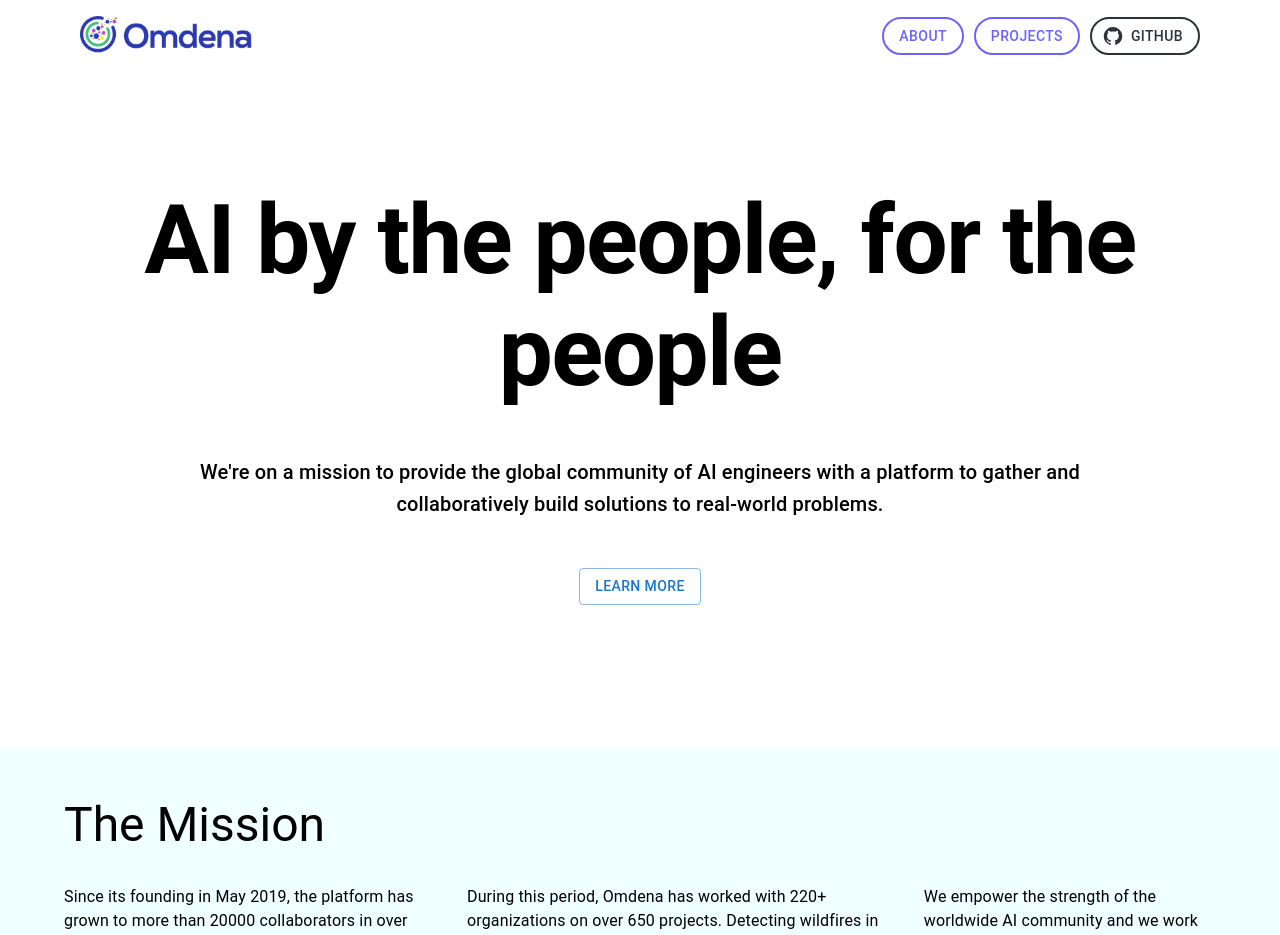
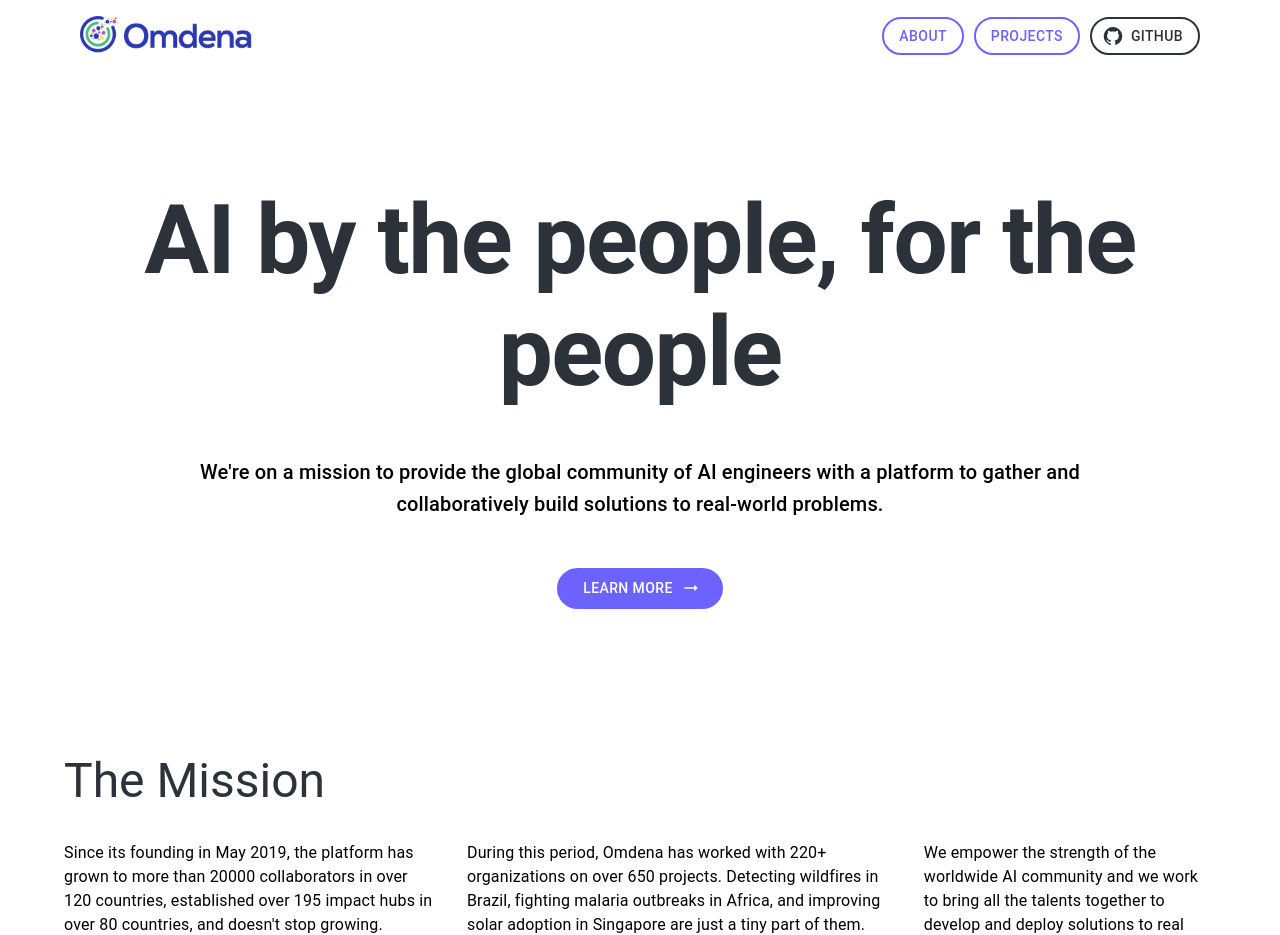
Before and after one commit to MahendraDani/omdena-club, a React (Vite) app: page /about in a window 1280 px wide. Shown: the top 935 px of the page. Built offline with nearby package versions, Linux system fonts and the light colour scheme.

Commit message:
feat: styled projects page

```diff
--- a/src/components/About/AboutIntro.jsx
+++ b/src/components/About/AboutIntro.jsx
@@ -1,4 +1,5 @@
-import { Box, Button, Container, Stack, Typography } from "@mui/material";
+import { ArrowRightAlt } from "@mui/icons-material";
+import { Box, Button, Container, Link, Stack, Typography } from "@mui/material";
 import React from "react";
 
 const AboutIntro = () => {
@@ -8,14 +9,14 @@ const AboutIntro = () => {
         direction={"column"}
         sx={{
           my: 12,
-          mb: 16,
+          mb: 2,
           justifyContent: "space-between",
           alignItems: "center",
           p: 2,
           gap: 6,
         }}
       >
-        <Box>
+        <Box color={"gray.main"}>
           <Typography
             variant="h1"
             fontWeight={700}
@@ -36,7 +37,7 @@ const AboutIntro = () => {
             AI by the people, for the people
           </Typography>
         </Box>
-        <Box>
+        <Box sx={{ color: "gray" }}>
           <Typography
             variant="h6"
             sx={{ width: "90%", mx: "auto", textAlign: "center" }}
@@ -47,7 +48,29 @@ const AboutIntro = () => {
           </Typography>
         </Box>
         <Box>
-          <Button variant="outlined">Learn More</Button>
+          {/* <Button variant="outlined">Learn More</Button> */}
+          <Link href="https://omdena.com/about/" target="_blank">
+            <Button
+              endIcon={<ArrowRightAlt />}
+              sx={{
+                bgcolor: "purple.primary",
+                px: 3,
+                color: "white",
+                border: "2px solid",
+                borderColor: "purple.primary",
+                borderRadius: 10,
+                transition: "all 0.3s ease-in",
+                ":hover": {
+                  border: "2px solid",
+                  borderColor: "purple.primary",
+                  borderRadius: 10,
+                  color: "purple.primary",
+                },
+              }}
+            >
+              Learn More
+            </Button>
+          </Link>
         </Box>
       </Stack>
     </Container>
--- a/src/components/About/Mission.jsx
+++ b/src/components/About/Mission.jsx
@@ -17,13 +17,13 @@ const Mission = () => {
     },
   ];
   return (
-    <Box sx={{ width: "100%", p: 2, py: 6, bgcolor: "azure" }}>
+    <Box sx={{ width: "100%", p: 2, py: 6, mt: 10, mb: 10 }}>
       <Container>
         <Stack
           direction={"column"}
           sx={{ justifyContent: "space-between", alignItems: "start", gap: 4 }}
         >
-          <Box>
+          <Box sx={{ color: "gray.main" }}>
             <Typography
               variant="h3"
               sx={{ display: { xs: "none", md: "block" } }}
@@ -40,6 +40,7 @@ const Mission = () => {
               justifyContent: "space-between",
               alignItems: "start",
               gap: 4,
+              color: "gray",
             }}
           >
             {data.map((item, index) => {
--- a/src/components/Navbar/Navbar.jsx
+++ b/src/components/Navbar/Navbar.jsx
@@ -6,8 +6,6 @@ import NavButton from "./NavButton";
 import { GitHub } from "@mui/icons-material";
 
 const Navbar = () => {
-  const [scrolled, setScrolled] = useState(false);
-
   return (
     <Container>
       <Stack
--- a/src/components/Navbar/NavbarMain.jsx
+++ b/src/components/Navbar/NavbarMain.jsx
@@ -20,7 +20,7 @@ const NavbarMain = () => {
   return (
     <div
       className={`sticky top-0 left-0 right-0 duration-100 ease-in ${
-        scrolled ? "bg-[#FEEBFF]  opacity-95" : ""
+        scrolled ? "bg-[#FEEBFF]" : ""
       }`}
     >
       <Navbar />
--- a/src/components/Projects/ProjectCard.jsx
+++ b/src/components/Projects/ProjectCard.jsx
@@ -16,7 +16,6 @@ const ProjectCard = ({ title, description, githubUrl }) => {
         width: { md: "70%" },
         mt: 4,
         transition: "all 0.3s ease-in",
-        ":hover": { transform: "scale(1.01)" },
       }}
     >
       <Stack
--- a/src/pages/About.jsx
+++ b/src/pages/About.jsx
@@ -11,7 +11,7 @@ const About = () => {
       <NavbarMain />
       <AboutIntro />
       <Mission />
-      <Box sx={{ mt: 16 }}>
+      <Box sx={{ mt: 6 }}>
         <Footer />
       </Box>
     </Box>
```
